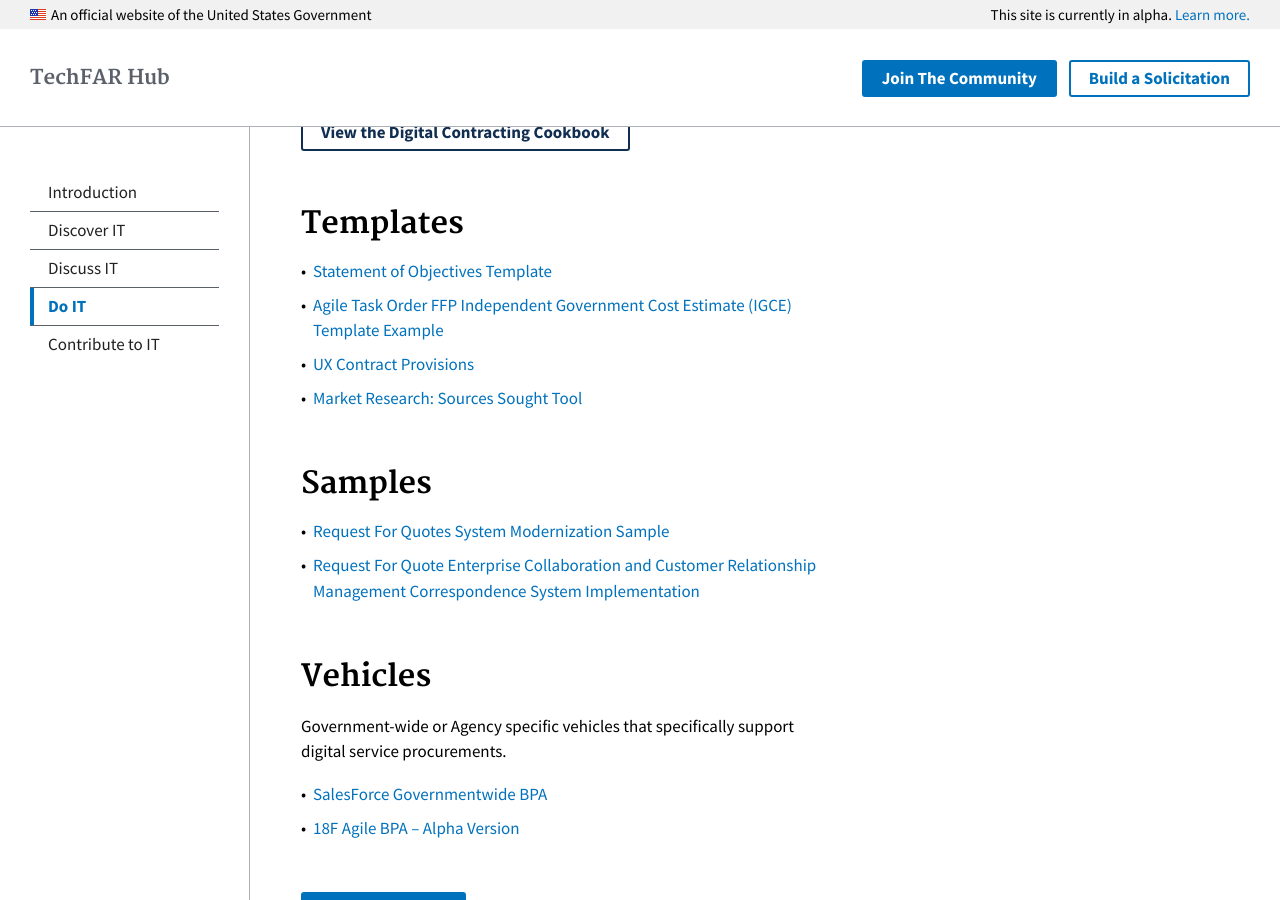
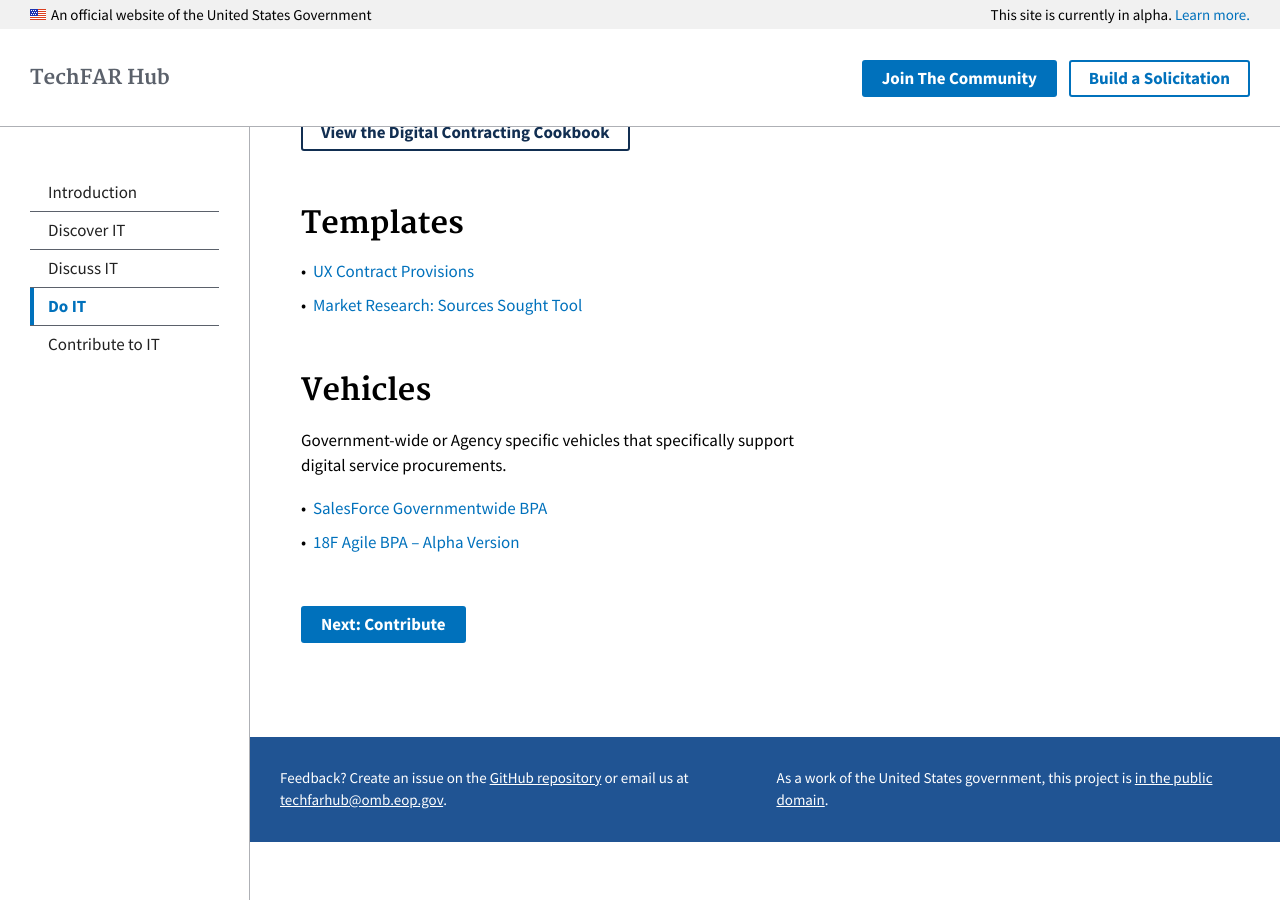
Before and after one commit to usds/techfar-hub, a Jekyll site: the page built from _topics/3_do-IT.md, in a window 1280 px wide and 900 px high, scrolled down 1296 px. Built offline with Jekyll 4.4.1, drawn with Linux system fonts in a browser that asks for light colours; after the commit the page ends 2138 px from its top, so only the background shows below that.

Commit message:
remove links to broken files
This is a temporary way to address #81

```diff
--- a/_topics/3_do-IT.md
+++ b/_topics/3_do-IT.md
@@ -33,15 +33,9 @@ This [guide created by 18F](https://pages.18f.gov/contracting-cookbook/){:target
 <a class="usa-button-outline usa-button-active" type="button" target="blank" href="https://pages.18f.gov/contracting-cookbook/">View the Digital Contracting Cookbook</a>
 
 ## Templates
-
-- [Statement of Objectives Template](/assets/files/DigitalServiceSOO.docx)
-- [Agile Task Order FFP Independent Government Cost Estimate (IGCE) Template Example](/assets/files/Agile_Task_Order_IGCE_Example_-Sec_508_Remediated.docx)
 - [UX Contract Provisions](/assets/files/UX%20Contract%20Provisions.docx)
 - [Market Research: Sources Sought Tool](/assets/files/Sources%20Sought.docx)
 
-## Samples
-- [Request For Quotes System Modernization Sample](/assets/files/Agile%20Task%20Order%20Example.docx)
-- [Request For Quote Enterprise Collaboration and Customer Relationship Management Correspondence System Implementation](/assets/files/CRMTaskOrder%20Sample%20DRAFT.docx)
 
 ## Vehicles
 
```
